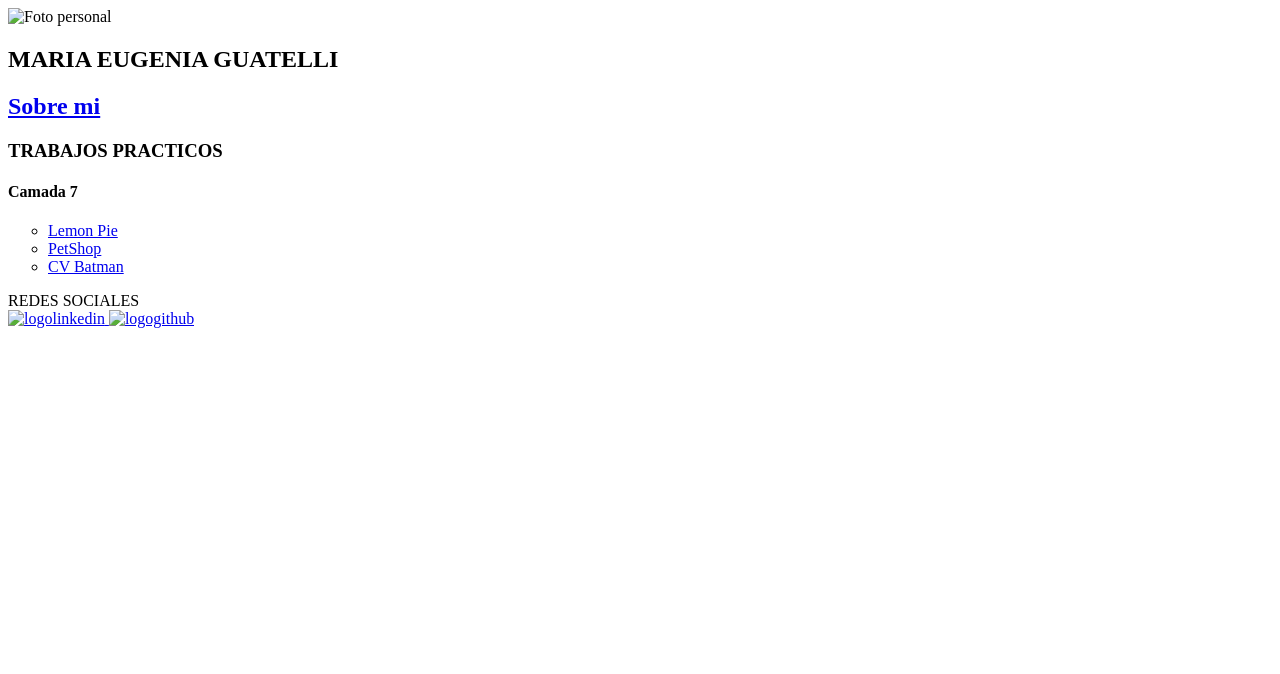
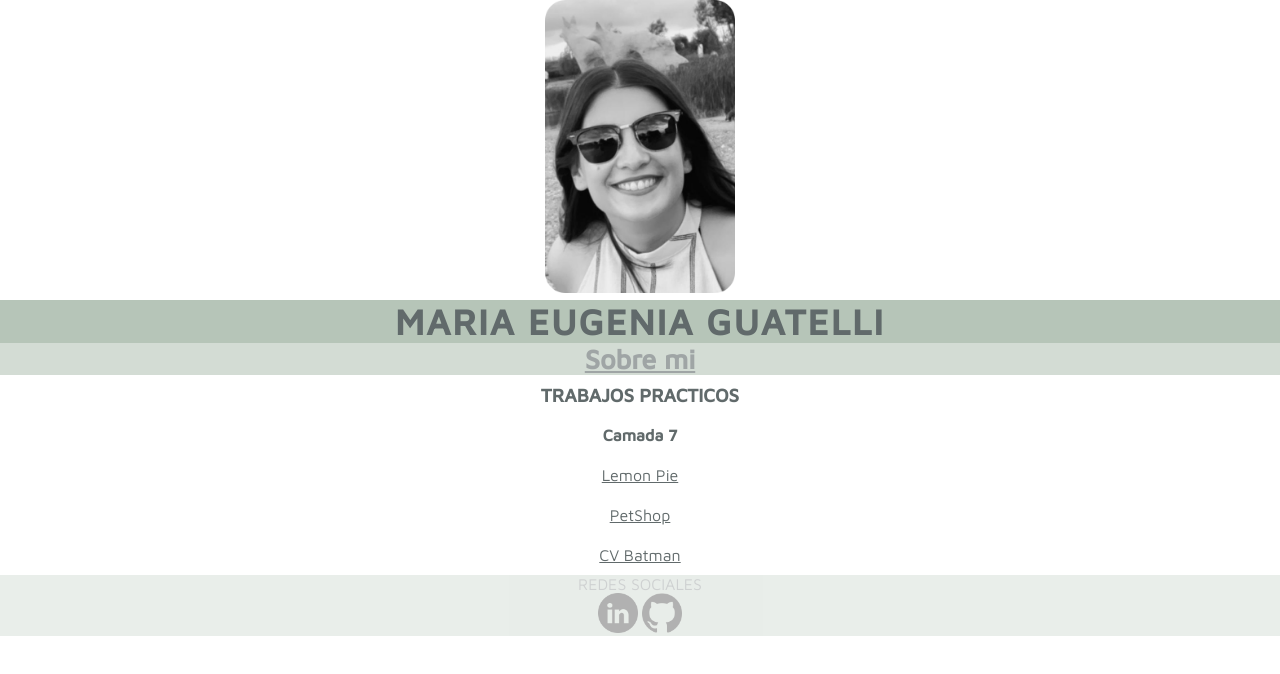
Before and after one commit to eugeniaguatelli/FrontEndI, a plain HTML site: page index.html in a window 1280 px wide. Drawn offline with Linux system fonts and the light colour scheme.

Commit message:
pruevo rutas correctas en index.html

```diff
--- a/index.html
+++ b/index.html
@@ -10,28 +10,28 @@
       href="https://fonts.googleapis.com/css2?family=Maven+Pro:wght@400;500&display=swap"
       rel="stylesheet"
     />
-    <link href="../FRONT END I/root/css/style.css" rel="stylesheet" />
+    <link href="./root/css/style.css" rel="stylesheet" />
   </head>
   <body>
     <header>
       <section class="banner">
-        <img src="../FRONT END I/root/img/Euge.png" alt="Foto personal" width="190" />
+        <img src="./root/img/Euge.png" alt="Foto personal" width="190" />
       </section>
     </header>
     <section class="nombre">
       <h1>MARIA EUGENIA GUATELLI</h1>
     </section>
     <section class="sobremi">
-      <h2><a href="../FRONT END I/root/sobremi.html" target="_blank">Sobre mi</a></h2>
+      <h2><a href="./root/sobremi.html" target="_blank">Sobre mi</a></h2>
     </section>
     <main>
       <section class="principal">
        <h3>TRABAJOS PRACTICOS</h3>
        <h4>Camada 7</h4>
        <ul type="circle">
-        <li id="lemonpie"> <a href="../FRONT END I/Lemon pie/root /index.html" target="_blanck"> Lemon Pie </a>  </li>
-        <li id="petshop"> <a href="../FRONT END I/Petshop/root/index.html" target="_blanck"> PetShop </a>  </li>
-        <li id="batman"> <a href="../FRONT END I/CV batman/root/index.html" target="_blanck"> CV Batman</a></li>
+        <li id="lemonpie"> <a href="./Lemon pie/root /index.html" target="_blanck"> Lemon Pie </a>  </li>
+        <li id="petshop"> <a href="./Petshop/root/index.html" target="_blanck"> PetShop </a>  </li>
+        <li id="batman"> <a href="./CV batman/root/index.html" target="_blanck"> CV Batman</a></li>
 
     </ul>
       </section>
@@ -40,10 +40,10 @@
       <p> REDES SOCIALES
     <br>
       <a href="https://www.linkedin.com/in/mar%C3%ADa-eugenia-guatelli-casivar-42473614b/" target="_blank">
-        <img src="../FRONT END I/root/img/linkedin.png" alt="logolinkedin" width="40">
+        <img src="./root/img/linkedin.png" alt="logolinkedin" width="40">
     </a>
       <a href="https://github.com/eugeniaguatelli" target="_blank">
-        <img src="../FRONT END I/root/img/github.png" alt="logogithub" width="40">
+        <img src="./root/img/github.png" alt="logogithub" width="40">
     </a>
       </p>
     </footer>
```
